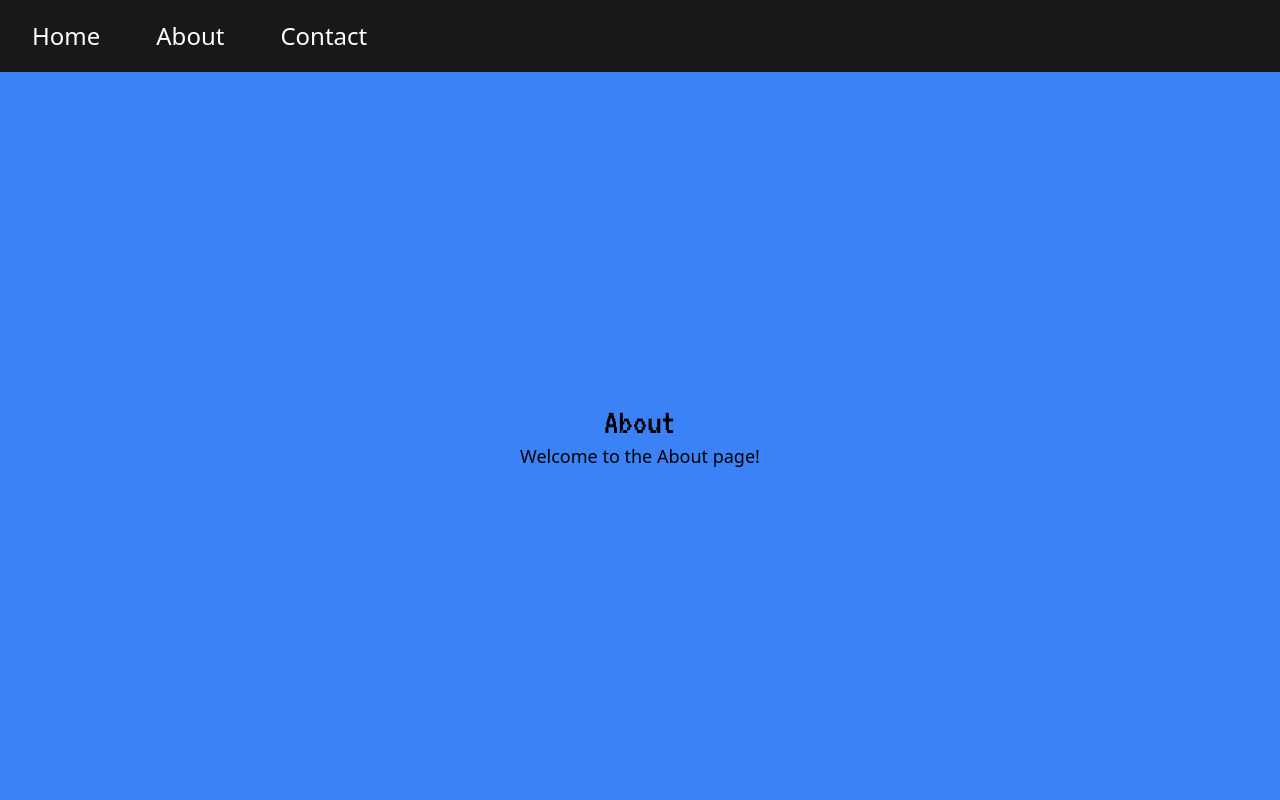
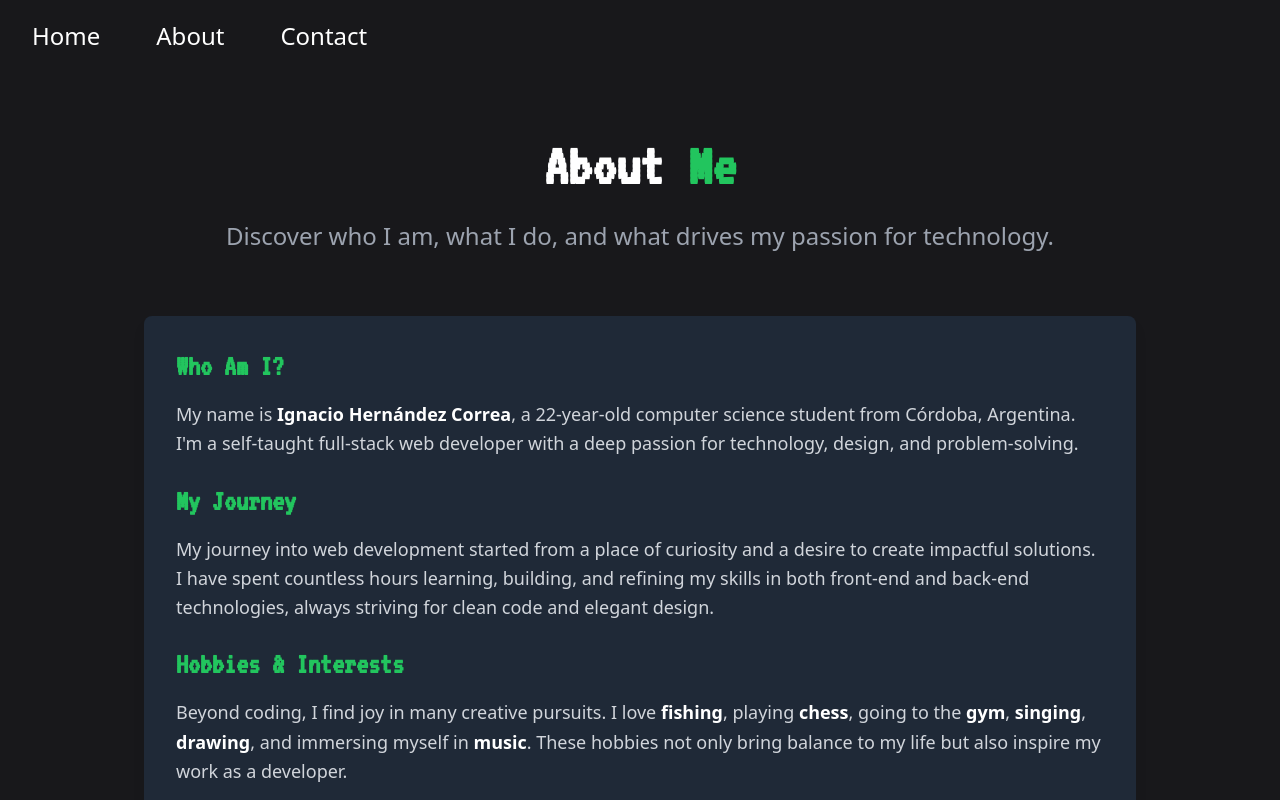
Before and after one commit to nachohc04/portfolio-client, a React (Vite) app: page /about in a window 1280 px wide. Built offline with nearby package versions, Linux system fonts and the light colour scheme.

Commit message:
About page finished

```diff
--- a/src/pages/About.jsx
+++ b/src/pages/About.jsx
@@ -1,12 +1,61 @@
 import React from 'react';
+import { Link } from "react-router-dom";
 
-const About = () => {
+const AboutPage = () => {
   return (
-    <div className="w-full h-full flex flex-col items-center justify-center bg-blue-500">
-      <h1 className="text-4xl font-title">About</h1>
-      <p className="text-lg font-body">Welcome to the About page!</p>
+    <div className="min-h-screen pb-10 text-white flex flex-col items-center justify-start px-6">
+      <header className="w-full max-w-5xl mx-auto text-center mt-16">
+        <h1 className="text-5xl md:text-6xl font-bold mb-6">
+          About <span className="text-green-500">Me</span>
+        </h1>
+        <p className="text-xl md:text-2xl text-gray-400">
+          Discover who I am, what I do, and what drives my passion for technology.
+        </p>
+      </header>
+
+      <section className="w-full max-w-5xl mt-16 px-4">
+        <div className="bg-gray-800 p-8 rounded-lg shadow-lg">
+          <h2 className="text-3xl font-semibold mb-4 text-green-500">Who Am I?</h2>
+          <p className="text-gray-300 leading-relaxed text-lg mb-6">
+            My name is <span className="font-bold text-white">Ignacio Hernández Correa</span>, a 22-year-old computer science student from Córdoba, Argentina.
+            I'm a self-taught full-stack web developer with a deep passion for technology, design, and problem-solving.
+          </p>
+
+          <h2 className="text-3xl font-semibold mb-4 text-green-500">My Journey</h2>
+          <p className="text-gray-300 leading-relaxed text-lg mb-6">
+            My journey into web development started from a place of curiosity and a desire to create impactful solutions.
+            I have spent countless hours learning, building, and refining my skills in both front-end and back-end technologies,
+            always striving for clean code and elegant design.
+          </p>
+
+          <h2 className="text-3xl font-semibold mb-4 text-green-500">Hobbies & Interests</h2>
+          <p className="text-gray-300 leading-relaxed text-lg">
+            Beyond coding, I find joy in many creative pursuits.
+            I love <span className="text-white font-bold">fishing</span>,
+            playing <span className="text-white font-bold">chess</span>,
+            going to the <span className="text-white font-bold"> gym</span>,
+            <span className="text-white font-bold"> singing</span>,
+            <span className="text-white font-bold"> drawing</span>, and immersing myself in
+            <span className="text-white font-bold"> music</span>.
+            These hobbies not only bring balance to my life but also inspire my work as a developer.
+          </p>
+        </div>
+      </section>
+
+      <footer className="w-full max-w-5xl mt-16 text-center">
+        <h2 className="text-3xl font-semibold mb-4">Let's Connect</h2>
+        <p className="text-gray-400 mb-6">
+          Want to learn more or collaborate? Feel free to reach out!
+        </p>
+        <Link
+          to="/contact"
+          className="bg-green-500 px-6 py-3 text-lg rounded-lg hover:bg-green-600 transition"
+        >
+          Contact Me
+        </Link>
+      </footer>
     </div>
   );
 };
 
-export default About;
+export default AboutPage;
```
